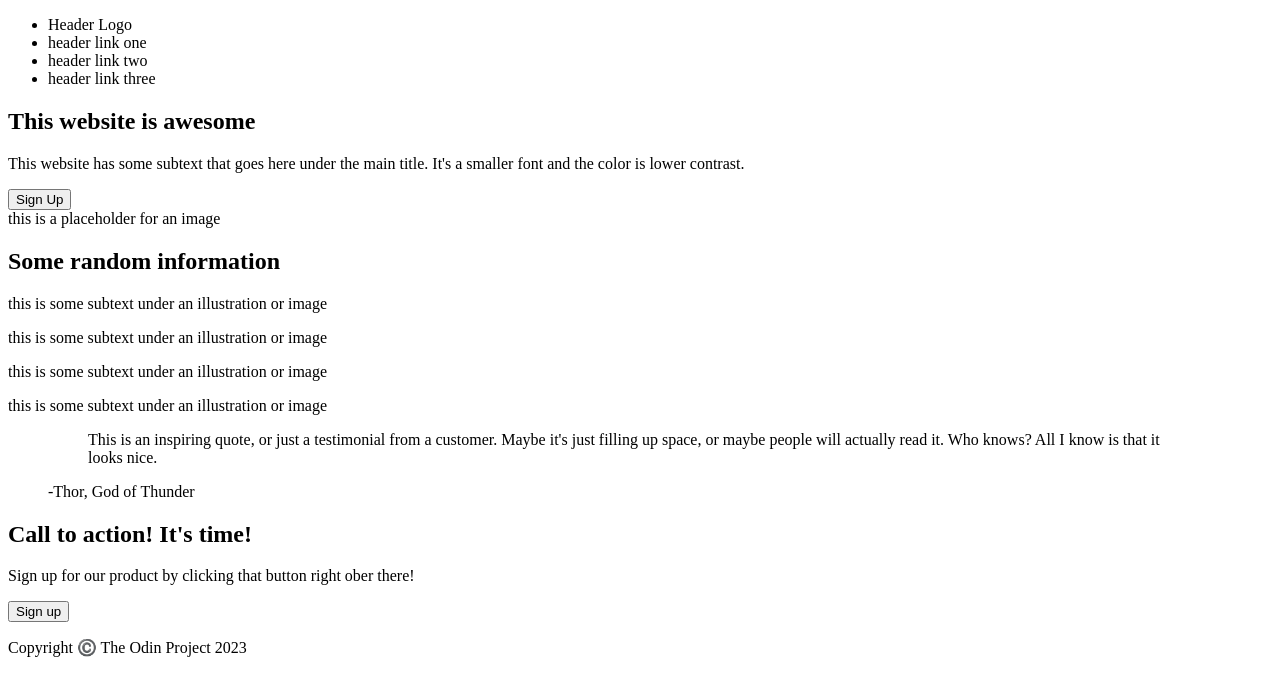
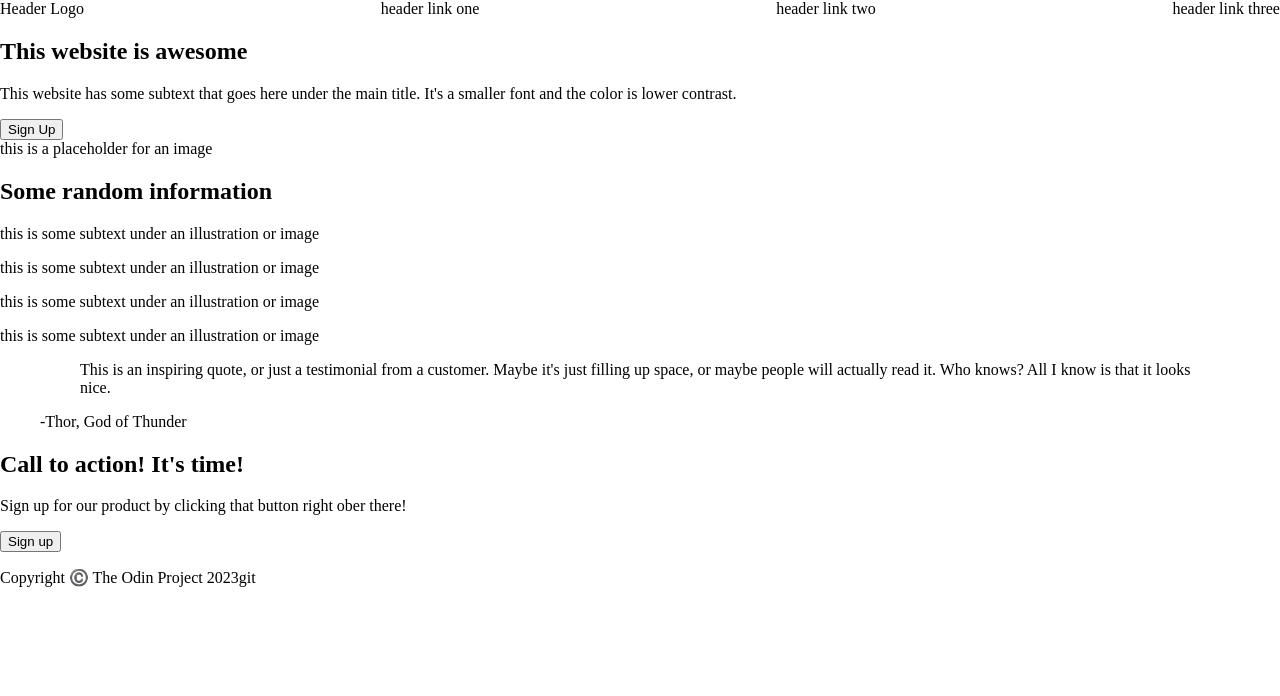
Before and after one commit to abanZaman125/odin-landing-page, a plain HTML site: page index.html in a window 1280 px wide. Drawn offline with Linux system fonts and the light colour scheme.

Commit message:
Add link to stylesheet
Remove margin from body and add some css to header.

```diff
--- a/css/styles.css
+++ b/css/styles.css
@@ -0,0 +1,17 @@
+body {
+    margin: 0;
+}
+
+header {
+    display: flex;
+}
+
+header ul {
+    list-style-type: none;
+    padding: 0;
+    margin: 0;
+
+    display: flex;
+    width: 100%;
+    justify-content: space-between;
+}
--- a/index.html
+++ b/index.html
@@ -4,6 +4,7 @@
     <meta charset="UTF-8">
     <meta http-equiv="X-UA-Compatible" content="IE=edge">
     <meta name="viewport" content="width=device-width, initial-scale=1.0">
+    <link rel="stylesheet" href="css/styles.css">
     <title>An Epic Website</title>
 </head>
 <body>
@@ -61,6 +62,6 @@
         </section>
     </main>
 
-    <footer><p>Copyright ©️ The Odin Project 2023</p></footer>
+    <footer><p>Copyright ©️ The Odin Project 2023git</p></footer>
 </body>
 </html>
```
